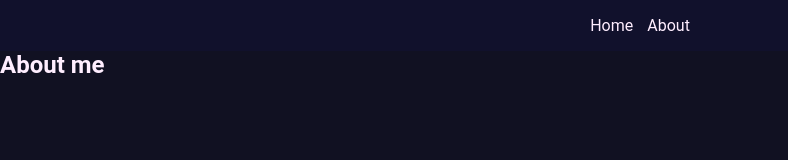
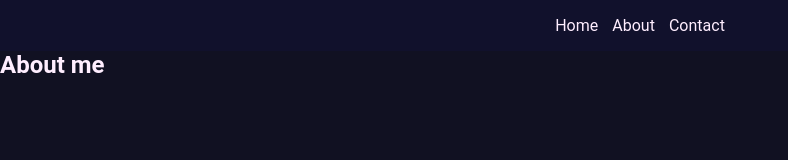
Before and after one commit to EliasPereyra/swc-webpack, a React app: page /about in a window 1280 px wide. Shown: the top 160 px of the page, without its empty margins (0-788 px from the left). Built offline with nearby package versions, Linux system fonts and the light colour scheme.

Commit message:
Fix: change the att href

```diff
--- a/src/components/navbar.jsx
+++ b/src/components/navbar.jsx
@@ -1,3 +1,4 @@
+import { Link } from "react-router-dom";
 import "./navbar.css";
 
 export function Navbar() {
@@ -5,10 +6,13 @@
     <nav className="navbar-container">
       <ul>
         <li>
-          <a href="/">Home</a>
+          <Link to="/">Home</Link>
         </li>
         <li>
-          <a href="/about">About</a>
+          <Link to="/about">About</Link>
+        </li>
+        <li>
+          <Link to="/contact">Contact</Link>
         </li>
       </ul>
     </nav>
```
